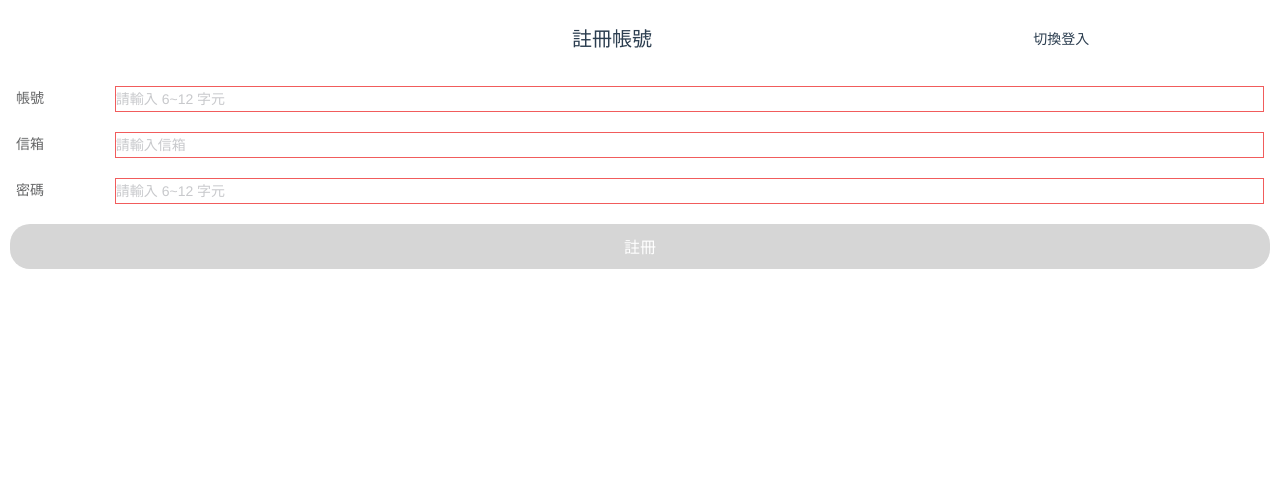
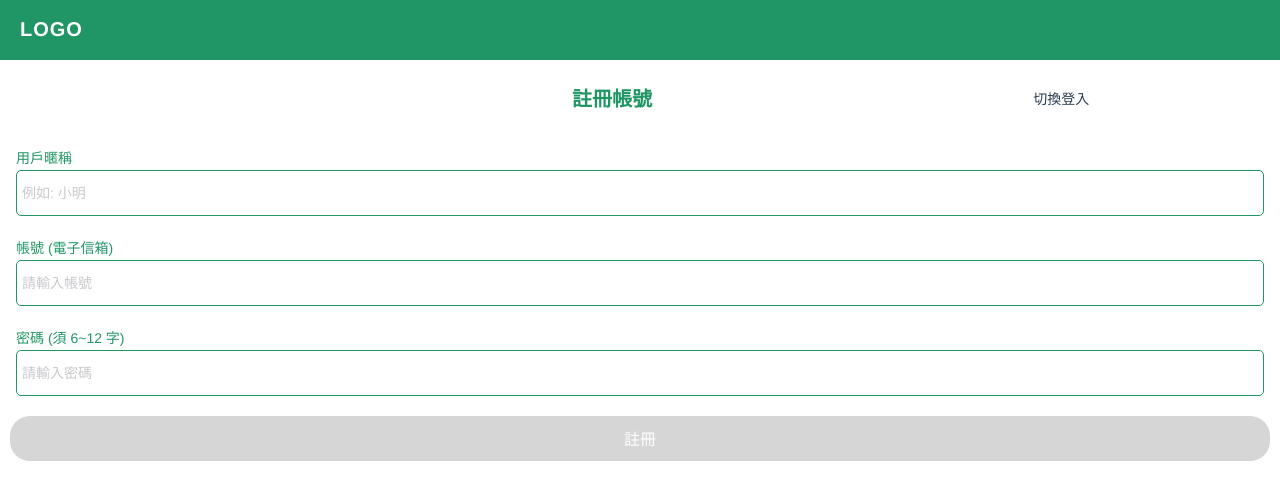
Before and after one commit to yachen168/Vue-Authentication, a Vue app: page / in a window 1280 px wide. Shown: the top 500 px of the page. Built offline with nearby package versions, Linux system fonts and the light colour scheme; the HTML template or start-up script is replaced by a standard one.

Commit message:
refactor: new styles and layout

```diff
--- a/src/components/common/FormButton.vue
+++ b/src/components/common/FormButton.vue
@@ -34,7 +34,7 @@ export default {
   width: 100%;
   height: 45px;
   line-height: 45px;
-  background-color: #ff9db5;
+  background-color: #219665;
   color: #fff;
   font-weight: 500;
   text-align: center;
--- a/src/components/common/LoginHeader.vue
+++ b/src/components/common/LoginHeader.vue
@@ -29,7 +29,8 @@ export default {
   padding: 10px 0;
   h1 {
     font-size: 20px;
-    font-weight: 400;
+    font-weight: bold;
+    color: #219665;
   }
   .slot {
     font-size: 14px;
--- a/src/components/common/LoginInput.vue
+++ b/src/components/common/LoginInput.vue
@@ -4,10 +4,8 @@
       :label="label"
       :type="type"
       :placeholder="placeholder"
-      :rule="rule"
-      :class="{ fail: checkRules }"
-      v-model="content"
-      @input="$emit('inputChange', content)"
+      :value="content"
+      @input="$emit('inputChange', $event)"
     />
   </div>
 </template>
@@ -15,6 +13,10 @@
 <script>
 export default {
   props: {
+    content: {
+      type: String,
+      required: true
+    },
     label: {
       type: String,
       required: true
@@ -25,27 +27,26 @@ export default {
     placeholder: {
       type: String,
       required: true
-    },
-    rule: {
-      type: String
-    }
-  },
-  data() {
-    return {
-      content: ""
-    };
-  },
-  computed: {
-    checkRules() {
-      const rule = new RegExp(this.rule);
-      return !rule.test(this.content);
     }
   }
 };
 </script>
 
 <style lang="scss" scoped>
-::v-deep .van-field.fail input {
-  border: 1px solid rgb(241, 92, 92);
+::v-deep .van-field input {
+  padding: 10px 5px;
+  border: 1px solid #219665;
+  border-radius: 5px;
+}
+
+::v-deep .van-field {
+  flex-direction: column;
+  .van-field__label {
+    width: auto;
+  }
+  .van-cell__title {
+    font-weight: 500;
+    color: #219665;
+  }
 }
 </style>
--- a/src/components/common/Navbar.vue
+++ b/src/components/common/Navbar.vue
@@ -3,57 +3,38 @@
     <div>
       <h1>LOGO</h1>
     </div>
-    <div class="search">
-      <van-icon name="search" />
-    </div>
-    <div class="avatar">
-      <img src="@/assets/images/avatar.jpg" alt="" />
-    </div>
-    <span class="logout" @click="$emit('logout')">登出</span>
-    <div class="download">下載 App</div>
+    <span v-if="isLogout" class="logout" @click="$emit('logout')">登出</span>
   </div>
 </template>
 
 <script>
-export default {};
+export default {
+  props: {
+    isLogout: {
+      type: Boolean,
+      required: true
+    }
+  }
+};
 </script>
 
 <style lang="scss" scoped>
 .navbar {
-  padding: 5px;
+  padding: 5px 20px;
   background-color: #fff;
   display: flex;
   justify-content: space-between;
   align-items: center;
+  background-color: #219665;
   h1 {
     font-size: 20px;
-  }
-  .search {
-    display: flex;
-    align-items: center;
-    width: 35%;
-    padding: 0 5px;
-    height: 30px;
-    border-radius: 5px;
-    background-color: #f4f4f4;
+    letter-spacing: 1px;
+    color: #fff;
   }
 
-  .avatar {
-    width: 40px;
-    img {
-      width: 100%;
-      vertical-align: top;
-    }
-  }
-  .download {
-    padding: 5px;
-    font-size: 14px;
-    background-color: #ff9db5;
+  .logout {
     color: #fff;
-    border-radius: 5px;
-    cursor: pointer;
-  }
-  .logout {
+    letter-spacing: 1px;
     cursor: pointer;
   }
 }
--- a/src/views/Login.vue
+++ b/src/views/Login.vue
@@ -1,25 +1,28 @@
 <template>
   <div>
+    <Navbar :isLogout="false" @logout="$store.dispatch('logout')"></Navbar>
     <form class="register">
       <LoginHeader pageName="登入">
-        <div slot="right" @click="$router.push({name: 'Register'})">立即註冊</div>
+        <div slot="right" @click="$router.push({ name: 'Register' })">
+          立即註冊
+        </div>
       </LoginHeader>
       <LoginInput
-        label="信箱"
+        label="帳號 (電子信箱)"
         placeholder="請輸入信箱"
-        rule="^[A-z0-9]+@[A-z]+\.com{1}$"
+        :content="loginInfo.email"
         @inputChange="loginInfo.email = $event"
       ></LoginInput>
       <LoginInput
         label="密碼"
         placeholder="請輸入密碼"
         type="password"
-        rule="^[A-z\d]{6,16}$"
+        :content="loginInfo.password"
         @inputChange="loginInfo.password = $event"
       ></LoginInput>
       <FormButton
         buttonText="登入"
-        :isDisabled="!(loginInfo.email && loginInfo.password)"
+        :isDisabled="!isButtonDisabled"
         @clickHandler="$store.dispatch('postLogin', loginInfo)"
       ></FormButton>
     </form>
@@ -28,12 +31,14 @@
 </template>
 
 <script>
+import Navbar from "@/components/common/Navbar";
 import LoginHeader from "@/components/common/LoginHeader";
 import LoginInput from "@/components/common/LoginInput";
 import FormButton from "@/components/common/FormButton";
 
 export default {
   components: {
+    Navbar,
     LoginHeader,
     LoginInput,
     FormButton
@@ -45,6 +50,15 @@ export default {
         password: ""
       }
     };
+  },
+  computed: {
+    isButtonDisabled() {
+      const isEmailPass = /^[A-z0-9]+@[A-z]+\.com{1}$/.test(
+        this.loginInfo.email
+      );
+      const isPasswordPass = /^[A-z\d]{6,16}$/.test(this.loginInfo.password);
+      return isEmailPass && isPasswordPass;
+    }
   }
 };
 </script>
--- a/src/views/Register.vue
+++ b/src/views/Register.vue
@@ -1,46 +1,50 @@
 <template>
   <div>
+    <Navbar :isLogout="false" @logout="$store.dispatch('logout')"></Navbar>
     <form class="register">
       <LoginHeader pageName="註冊帳號">
-        <div slot="right" @click="$router.push({name: 'Login'})">切換登入</div>
+        <div slot="right" @click="$router.push({ name: 'Login' })">
+          切換登入
+        </div>
       </LoginHeader>
       <LoginInput
-        label="帳號"
-        placeholder="請輸入 6~12 字元"
-        rule="^[A-z|\u4e00-\u9fa5]+"
+        label="用戶暱稱"
+        placeholder="例如: 小明"
+        type="password"
+        :content="registerInfo.name"
         @inputChange="registerInfo.name = $event"
       ></LoginInput>
       <LoginInput
-        label="信箱"
-        placeholder="請輸入信箱"
-        rule="^[A-z0-9]+@[A-z]+\.com{1}$"
+        label="帳號 (電子信箱)"
+        placeholder="請輸入帳號"
+        :content="registerInfo.email"
         @inputChange="registerInfo.email = $event"
       ></LoginInput>
       <LoginInput
-        label="密碼"
-        placeholder="請輸入 6~12 字元"
+        label="密碼 (須 6~12 字)"
+        placeholder="請輸入密碼"
         type="password"
-        rule="^[A-z\d]{6,16}$"
+        :content="registerInfo.password"
         @inputChange="registerInfo.password = $event"
       ></LoginInput>
       <FormButton
         buttonText="註冊"
         @clickHandler="$store.dispatch('postRegister', registerInfo)"
-        :isDisabled="
-          !(registerInfo.name && registerInfo.email && registerInfo.password)
-        "
+        :isDisabled="!isButtonDisabled"
       ></FormButton>
     </form>
   </div>
 </template>
 
 <script>
+import Navbar from "@/components/common/Navbar";
 import LoginHeader from "@/components/common/LoginHeader";
 import LoginInput from "@/components/common/LoginInput";
 import FormButton from "@/components/common/FormButton";
 
 export default {
   components: {
+    Navbar,
     LoginHeader,
     LoginInput,
     FormButton
@@ -53,6 +57,16 @@ export default {
         password: ""
       }
     };
+  },
+  computed: {
+    isButtonDisabled() {
+      const isNamePass = /^[A-z|\u4e00-\u9fa5]+/.test(this.registerInfo.name);
+      const isEmailPass = /^[A-z0-9]+@[A-z]+\.com{1}$/.test(
+        this.registerInfo.email
+      );
+      const isPasswordPass = /^[A-z\d]{6,16}$/.test(this.registerInfo.password);
+      return isNamePass && isEmailPass && isPasswordPass;
+    }
   }
 };
 </script>
--- a/src/views/ResetPassword.vue
+++ b/src/views/ResetPassword.vue
@@ -1,38 +1,43 @@
 <template>
+  <div>
+    <Navbar :isLogout="true" @logout="$store.dispatch('logout')"></Navbar>
     <form>
       <h1>重新設定新密碼</h1>
       <LoginInput
         label="新密碼"
         placeholder="請輸入新密碼(6 ~ 12 字元)"
         type="password"
-      rule="^[A-z\d]{6,16}$"
+        :content="resetedPassword"
         @inputChange="resetedPassword = $event"
       ></LoginInput>
       <LoginInput
         label="確認新密碼"
         placeholder="請再次輸入新密碼"
         type="password"
-      rule="^[A-z\d]{6,16}$"
+        :content="checkedPassword"
         @inputChange="checkedPassword = $event"
       ></LoginInput>
       <FormButton
         buttonText="確認更改密碼"
-      :isDisabled="resetedPassword&&checkedPassword&&resetedPassword !== checkedPassword"
+        :isDisabled="!isButtonDisabled"
         @clickHandler="$store.dispatch('resetPassword', resetedPassword)"
       ></FormButton>
       <FormButton
         buttonText="取消"
-      @clickHandler="$router.push({name: 'UserInfoEdit'})"
+        @clickHandler="$router.push({ name: 'UserInfoEdit' })"
       ></FormButton>
     </form>
+  </div>
 </template>
 
 <script>
+import Navbar from "@/components/common/Navbar";
 import LoginInput from "@/components/common/LoginInput";
 import FormButton from "@/components/common/FormButton";
 
 export default {
   components: {
+    Navbar,
     LoginInput,
     FormButton
   },
@@ -41,6 +46,15 @@ export default {
       resetedPassword: "",
       checkedPassword: ""
     };
+  },
+  computed: {
+    isButtonDisabled() {
+      const isPasswordPass = /^[A-z\d]{6,16}$/.test(this.resetedPassword);
+      const isDoubleCheckEmailPass = /^[A-z\d]{6,16}$/.test(
+        this.checkedPassword
+      );
+      return isPasswordPass && isDoubleCheckEmailPass;
+    }
   }
 };
 </script>
--- a/src/views/UserInfo.vue
+++ b/src/views/UserInfo.vue
@@ -1,6 +1,6 @@
 <template>
   <div>
-    <Navbar @logout="$store.dispatch('logout')"></Navbar>
+    <Navbar :isLogout="true" @logout="$store.dispatch('logout')"></Navbar>
     <router-view />
   </div>
 </template>
@@ -10,9 +10,6 @@ import Navbar from "@/components/common/Navbar";
 export default {
   components: {
     Navbar
-  },
-  created() {
-    this.$store.dispatch("fetchUserInfo");
   }
 };
 </script>
--- a/src/views/UserInfoEdit.vue
+++ b/src/views/UserInfoEdit.vue
@@ -37,6 +37,9 @@
         autofocus
       />
     </van-dialog>
+    <p class="reset-password" @click="$router.push({ name: 'ResetPassword' })">
+      重設密碼
+    </p>
   </div>
 </template>
 
@@ -58,7 +61,9 @@ export default {
   },
   methods: {
     fetchUserInfo() {
-      this.$store.dispatch("fetchUserInfo");
+      this.$store.dispatch("fetchUserInfo", {
+        remember_token: this.$store.getters.token
+      });
     },
     afterRead(file) {
       const token = localStorage.getItem("remember_token");
@@ -92,6 +97,13 @@ export default {
   }
 }
 
+.reset-password {
+  width: 80px;
+  margin-left: auto;
+  color: rgb(0, 119, 255);
+  cursor: pointer;
+}
+
 ::v-deep .van-uploader__wrapper {
   display: block;
   height: 100%;
--- a/src/views/UserInfoView.vue
+++ b/src/views/UserInfoView.vue
@@ -10,6 +10,16 @@ import UserDetail from "@/components/userInfo/UserDetail";
 export default {
   components: {
     UserDetail
+  },
+  created() {
+    this.fetchUserInfo();
+  },
+  methods: {
+    fetchUserInfo() {
+      this.$store.dispatch("fetchUserInfo", {
+        remember_token: this.$store.getters.token
+      });
+    }
   }
 };
 </script>
```
Lines whose indentation alone changed are shown as unchanged.
